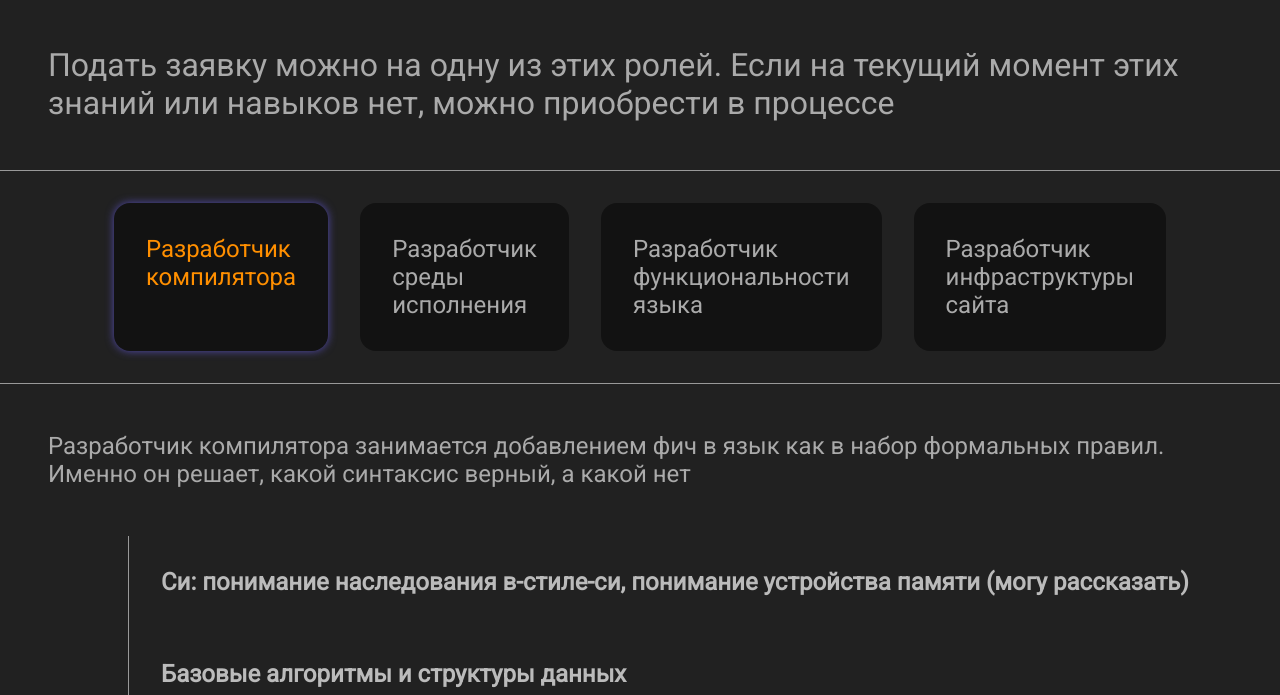
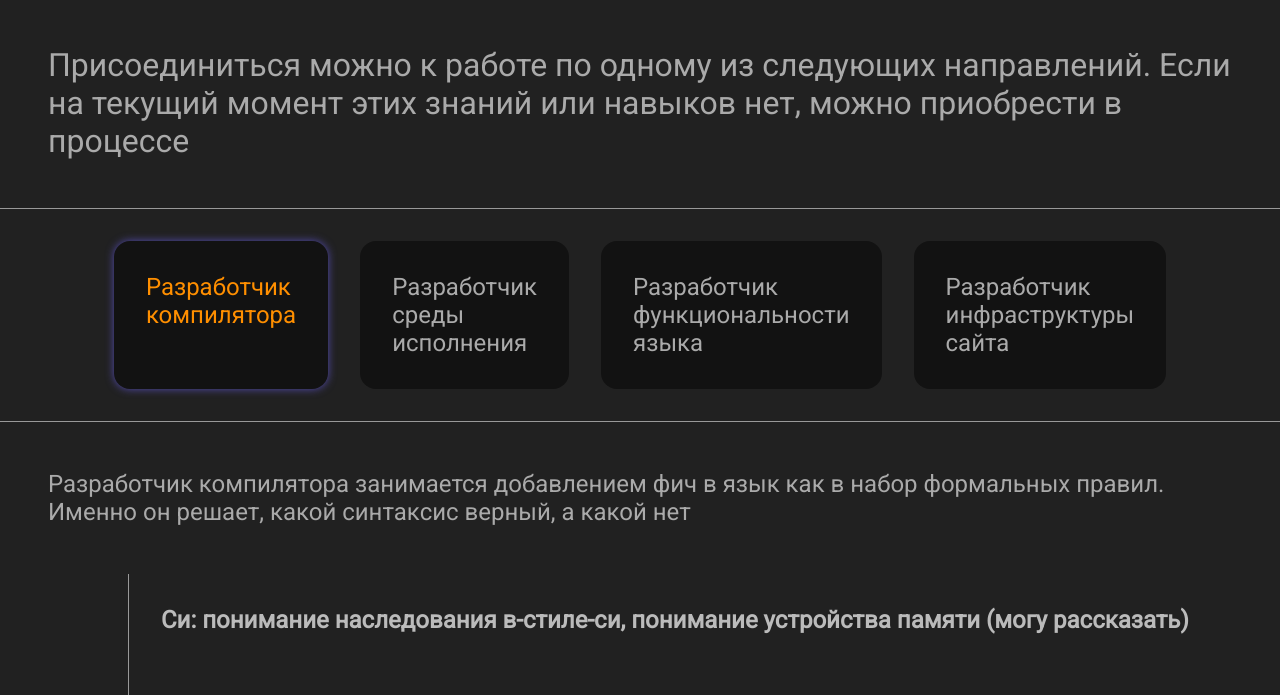
Before and after one commit to it-artspace/dulfront, a website: page joinpage.html in a window 1280 px wide. Shown: the part 105-800 px from the top of the page. Drawn offline with Linux system fonts and the light colour scheme.

Commit message:
lexic fix

```diff
--- a/joinpage.html
+++ b/joinpage.html
@@ -20,7 +20,7 @@
     </div>
     <div class="mainscroller">
         <div class="semiheader">
-            Подать заявку можно на одну из этих ролей. Если на текущий момент этих знаний или навыков нет, можно приобрести в процессе
+            Присоединиться можно к работе по одному из следующих направлений. Если на текущий момент этих знаний или навыков нет, можно приобрести в процессе
         </div>
         <div class="roleselector">
         </div>
```
